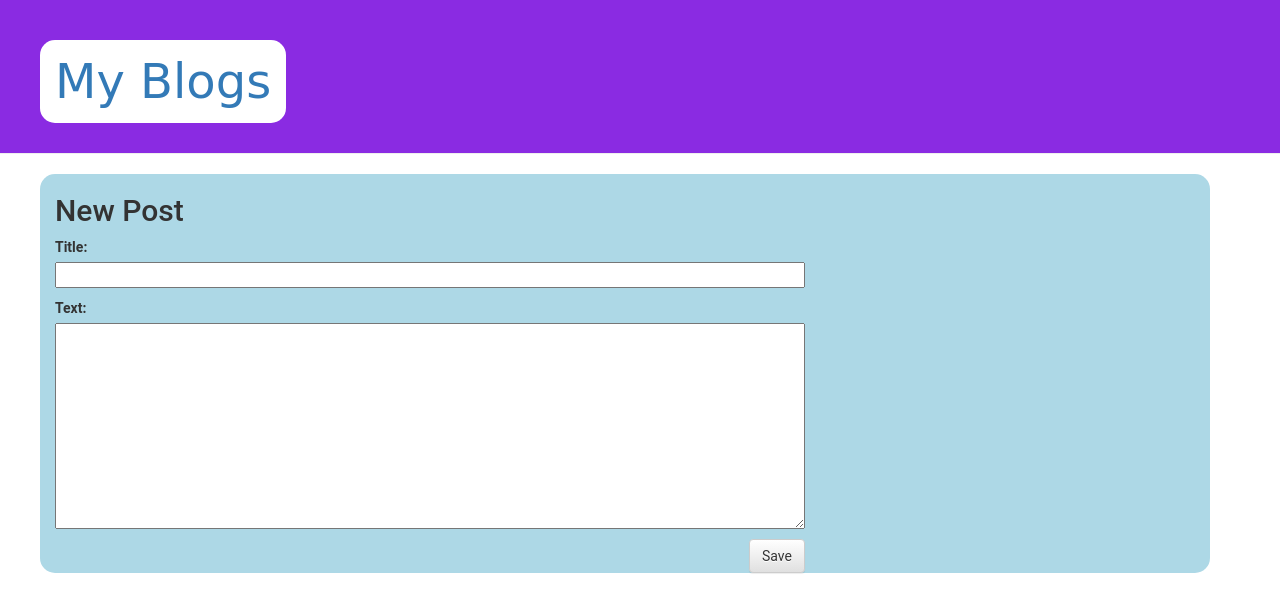
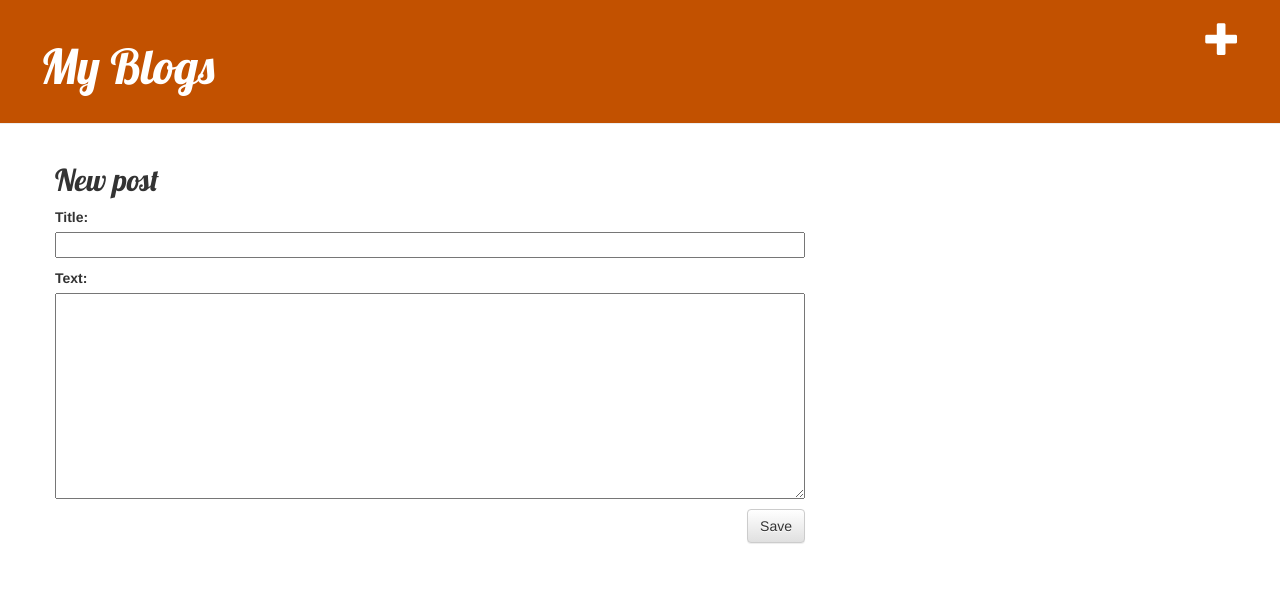
Before and after one commit to sunkadshreyas/DjangoSimpleBlog, a Django app: page /post/new/ in a window 1280 px wide. Shown: the top 613 px of the page. Run offline with Django 3.2, Linux system fonts and the light colour scheme; some libraries are stand-ins or nearby versions.

Commit message:
fixing the edit error

```diff
--- a/blog/forms.py
+++ b/blog/forms.py
@@ -1,8 +1,9 @@
 from django import forms
+
 from .models import Post
 
 class PostForm(forms.ModelForm):
 
     class Meta:
         model = Post
-        fields = ('title','text',)
+        fields = ('title', 'text',)
--- a/blog/static/css/blog.css
+++ b/blog/static/css/blog.css
@@ -1,37 +1,22 @@
 .page-header {
-    align-content: center;
-    background-color: blueviolet;
+    background-color: #C25100;
     margin-top: 0;
     padding: 20px 20px 20px 40px;
 }
 
-.heading{
-    display: inline-block;
-    border-radius: 15px;
-    background-color: #ffffff;
-    color: blueviolet;
-    font-weight: 500;
-    padding: 15px;
+.page-header h1, .page-header h1 a, .page-header h1 a:visited, .page-header h1 a:active {
+    color: #ffffff;
     font-size: 36pt;
-    font-family: 'Lobster', cursive;
-}
-
-
-.page-header h1, .page-header h1 a, .page-header h1 a:visited, .page-header h1 a:active {
-    font-size: 36pt;
-    font-weight: 500;
-    font-family: 'Lobster Two', cursive;
     text-decoration: none;
 }
 
-
 .content {
     margin-left: 40px;
-    font-family: 'Roboto', sans-serif;
-    background-color: lightblue;
-    border-radius: 15px;
 }
 
+h1, h2, h3, h4 {
+    font-family: 'Lobster', cursive;
+}
 
 .date {
     color: #828282;
@@ -48,6 +33,7 @@
 .top-menu, .top-menu:hover, .top-menu:visited {
     color: #ffffff;
     float: right;
+    font-size: 26pt;
     margin-right: 20px;
 }
 
--- a/blog/templates/blog/base.html
+++ b/blog/templates/blog/base.html
@@ -4,21 +4,19 @@
         <title>My Blogs</title>
         <link rel="stylesheet" href="//maxcdn.bootstrapcdn.com/bootstrap/3.2.0/css/bootstrap.min.css">
         <link rel="stylesheet" href="//maxcdn.bootstrapcdn.com/bootstrap/3.2.0/css/bootstrap-theme.min.css">
-        <link href="https://fonts.googleapis.com/css2?family=Lobster&display=swap" rel="stylesheet">
+        <link href='//fonts.googleapis.com/css?family=Lobster&subset=latin,latin-ext' rel='stylesheet' type='text/css'>
         <link rel="stylesheet" href="{% static 'css/blog.css' %}">
     </head>
     <body>
         <div class="page-header">
-            {% if user.is_authenticated %}
-                <a href="{% url 'post_new' %}" class="top-menu"><span class="glyphicon glyphicon-plus"></span></a>
-            {% endif %}
-            <h1 class="heading"><a href="/">My Blogs</a></h1>
+            <a href="{% url 'post_new' %}" class="top-menu"><span class="glyphicon glyphicon-plus"></span></a>
+            <h1><a href="/">My Blogs</a></h1>
         </div>
         <div class="content container">
             <div class="row">
                 <div class="col-md-8">
-                {% block content %}
-                {% endblock %}
+                    {% block content %}
+                    {% endblock %}
                 </div>
             </div>
         </div>
--- a/blog/templates/blog/post_edit.html
+++ b/blog/templates/blog/post_edit.html
@@ -1,9 +1,8 @@
 {% extends 'blog/base.html' %}
 
 {% block content %}
-    <h2>New Post</h2>
-    <form method="POST" class="post-form">
-        {% csrf_token %}
+    <h2>New post</h2>
+    <form method="POST" class="post-form">{% csrf_token %}
         {{ form.as_p }}
         <button type="submit" class="save btn btn-default">Save</button>
     </form>
--- a/blog/urls.py
+++ b/blog/urls.py
@@ -2,8 +2,8 @@ from django.urls import path
 from . import views
 
 urlpatterns = [
-    path('',views.post_list,name="post_list"),
-    path('post/<int:pk>/',views.post_detail,name='post_detail'),
-    path('post/new/',views.post_new,name='post_new'),
+    path('', views.post_list, name='post_list'),
+    path('post/<int:pk>/', views.post_detail, name='post_detail'),
+    path('post/new/', views.post_new, name='post_new'),
     path('post/<int:pk>/edit/', views.post_edit, name='post_edit'),
 ]
--- a/blog/views.py
+++ b/blog/views.py
@@ -18,17 +18,17 @@ def post_detail(request,pk):
     return render(request,'blog/post_detail.html',{'post':post})
 
 def post_new(request):
-    if request.method == 'POST':
+    if request.method == "POST":
         form = PostForm(request.POST)
         if form.is_valid():
             post = form.save(commit=False)
             post.author = request.user
             post.published_date = timezone.now()
             post.save()
-            return redirect('post_detail',pk=post.pk)
+            return redirect('post_detail', pk=post.pk)
     else:
         form = PostForm()
-    return render(request,'blog/post_edit.html',{'form':form})
+    return render(request, 'blog/post_edit.html', {'form': form})
 
 def post_edit(request, pk):
     post = get_object_or_404(Post, pk=pk)
```
